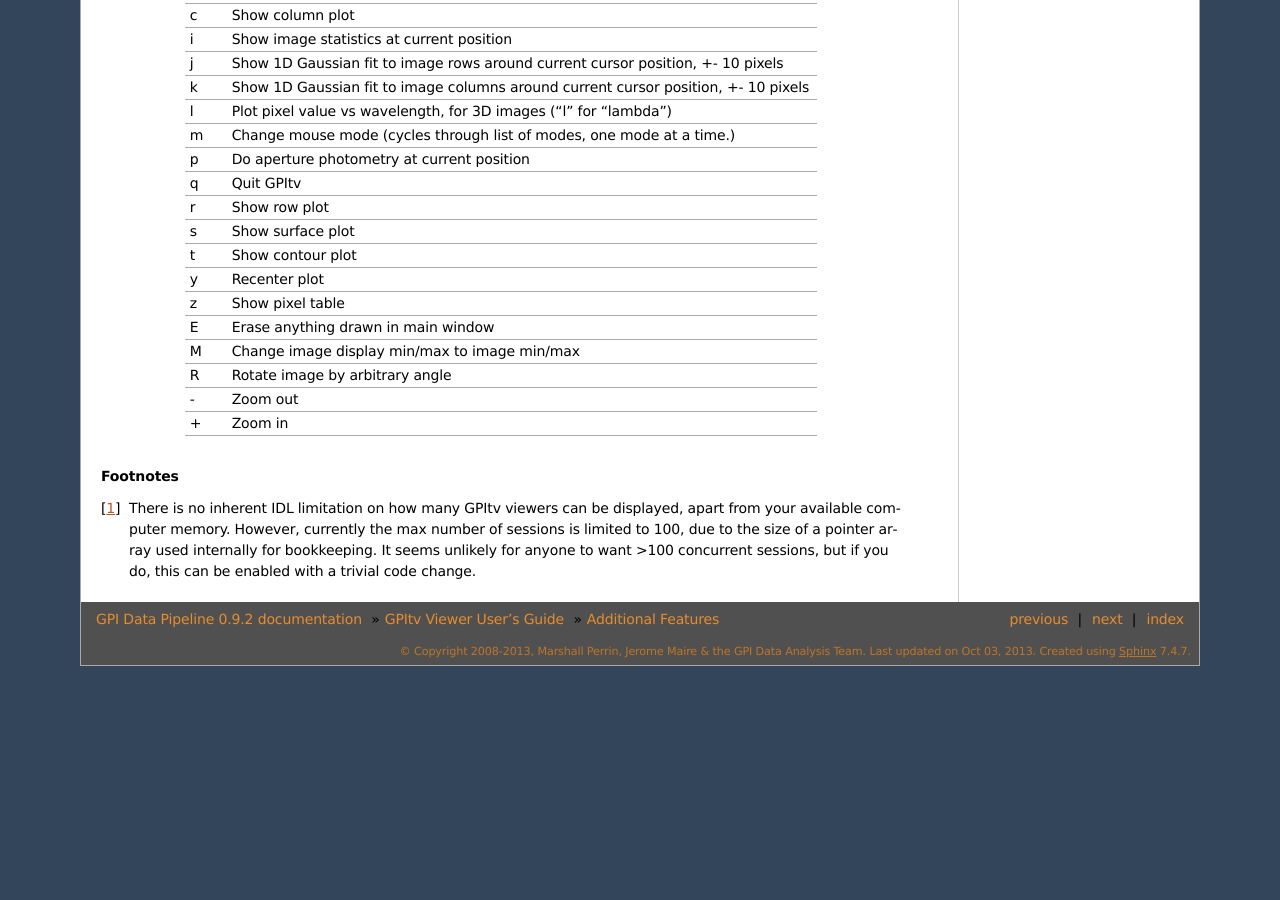
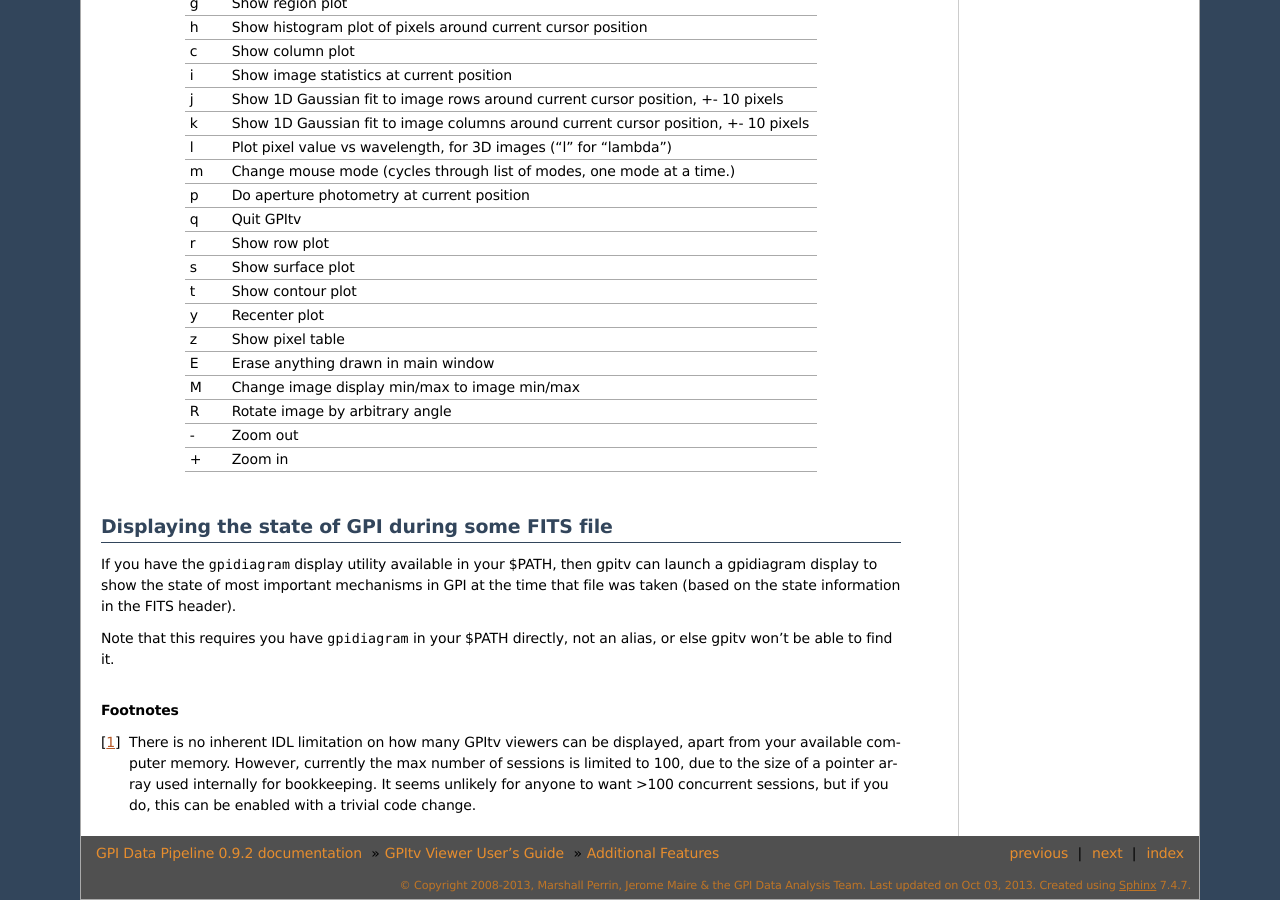
Before and after one commit to geminiplanetimager/gpi_pipeline, a Sphinx documentation site: the page built from documentation/gpitv/features.rst, in a window 1280 px wide and 900 px high, scrolled down 5835 px. Built offline with Sphinx 7.4.7, drawn with Linux system fonts in a browser that asks for light colours; formulas are drawn with MathJax 3; before the commit the page ends 6501 px from its top, so only the background shows below that; some of the changed text lies outside the part shown.

Commit message:
added documentation for gpidiagram display

```diff
--- a/documentation/gpitv/features.rst
+++ b/documentation/gpitv/features.rst
@@ -322,6 +322,16 @@
    !,@,#   Save current view to blink_image 1,2,3 (note these are Shift-1,2,3 respectively)
 
 
+Displaying the state of GPI during some FITS file
+--------------------------------------------------------
+
+
+If you have the ``gpidiagram`` display utility available in your $PATH, then gpitv can launch a
+gpidiagram display to show the state of most important mechanisms in GPI at the time that file was taken
+(based on the state information in the FITS header).
+
+Note that this requires you have ``gpidiagram`` in your $PATH directly, not an alias, or else gpitv won't be able
+to find it.
 
 .. rubric:: Footnotes
 
```
